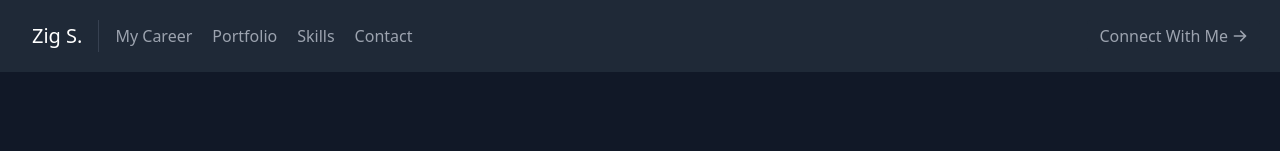
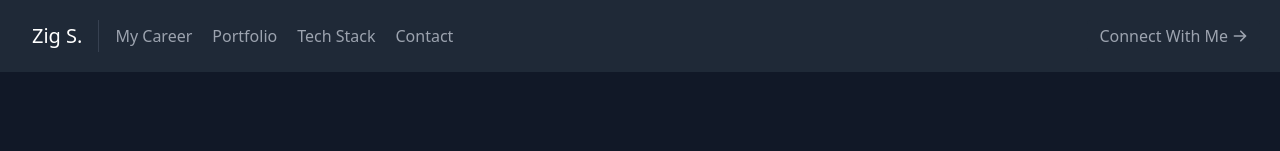
Before and after one commit to zig-182/my-react-portfolio, a React (Create React App) app: page / in a window 1280 px wide. Shown: the top 151 px of the page. Built offline with nearby package versions, Linux system fonts and the light colour scheme.

Commit message:
Fifth commit

```diff
--- a/src/components/Contact.js
+++ b/src/components/Contact.js
@@ -40,7 +40,7 @@ export default function Contact() {
             src="https://www.google.com/maps/embed/v1/place?q=Merton+&key=AIzaSyBFw0Qbyq9zTFTd-tUY6dZWTgaQzuU17R8"
           />
           <div className="bg-gray-900 relative flex flex-wrap py-6 rounded shadow-md">
-            <div className="lg:w-1/2 px-6">
+            <div className="lg:w-1/3 px-6">
               <h2 className="title-font font-semibold text-white tracking-widest text-xs">
                 ADDRESS
               </h2>
@@ -48,7 +48,7 @@ export default function Contact() {
                 London Area
               </p>
             </div>
-            <div className="lg:w-1/2 px-6 mt-4 lg:mt-0">
+            <div className="lg:w-2/3 px-6 mt-4 lg:mt-0">
               <h2 className="title-font font-semibold text-white tracking-widest text-xs">
                 EMAIL
               </h2>
@@ -58,7 +58,7 @@ export default function Contact() {
               <h2 className="title-font font-semibold text-white tracking-widest text-xs mt-4">
                 PHONE
               </h2>
-              <p className="leading-relaxed">123-456-7890</p>
+              <p className="leading-relaxed">+44-7488-566-869</p>
             </div>
           </div>
         </div>
--- a/src/components/Navbar.js
+++ b/src/components/Navbar.js
@@ -18,7 +18,7 @@ export default function Navbar() {
             Portfolio
           </a>
           <a href="#skills" className="mr-5 hover:text-white">
-            Skills
+            Tech Stack
           </a>
           <a href="#contact" className="mr-5 hover:text-white">
             Contact
```
